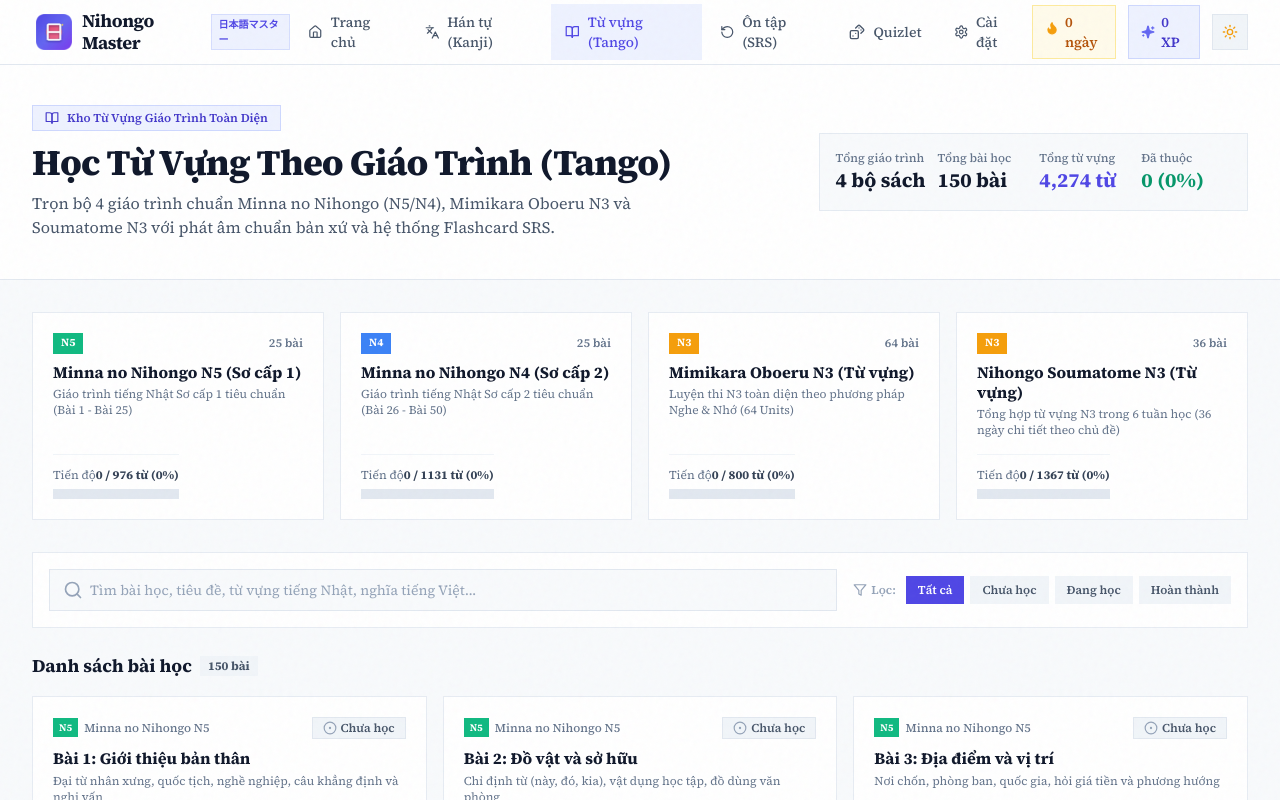
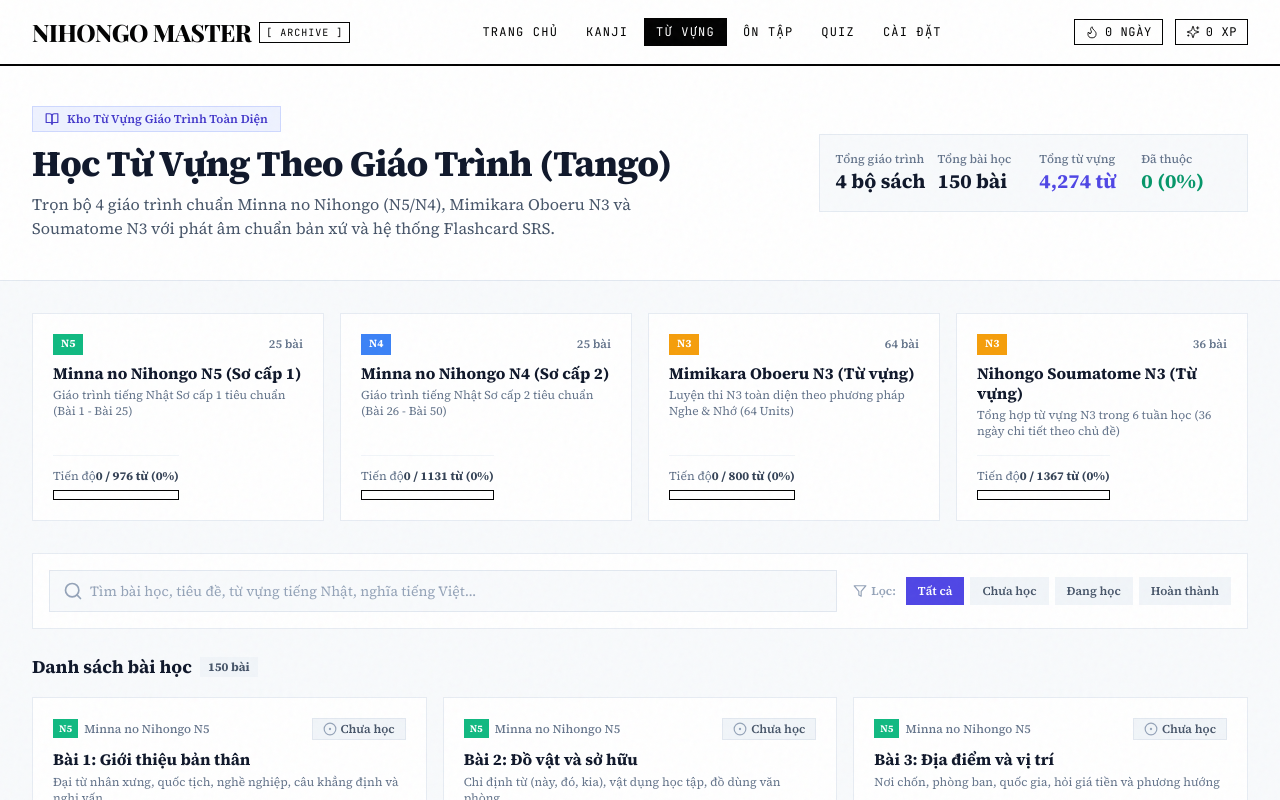
Before and after one commit to Vang-2812/nihongo-master, a Next.js app: page /tango in a window 1280 px wide. Shown: the top 800 px of the page. Built offline with nearby package versions, Linux system fonts and the light colour scheme; a web font is replaced by a local one.

Commit message:
feat(ui): convert navbar, toast, progressbar, and modal to minimalist monochrome

```diff
--- a/src/components/layout/Navbar.tsx
+++ b/src/components/layout/Navbar.tsx
@@ -16,7 +16,6 @@
   Dices,
   Home,
 } from 'lucide-react';
-import ThemeToggle from '@/components/ui/ThemeToggle';
 
 export const Navbar: React.FC = () => {
   const pathname = usePathname();
@@ -36,38 +35,38 @@
     {
       href: '/',
       label: 'Trang chủ',
-      icon: <Home className="w-4 h-4" />,
+      icon: <Home className="w-4 h-4" strokeWidth={1.5} />,
       exact: true,
     },
     {
       href: '/kanji',
-      label: 'Hán tự (Kanji)',
-      icon: <Languages className="w-4 h-4" />,
+      label: 'Kanji',
+      icon: <Languages className="w-4 h-4" strokeWidth={1.5} />,
       exact: false,
     },
     {
       href: '/tango',
-      label: 'Từ vựng (Tango)',
-      icon: <BookOpen className="w-4 h-4" />,
+      label: 'Từ vựng',
+      icon: <BookOpen className="w-4 h-4" strokeWidth={1.5} />,
       exact: false,
     },
     {
       href: '/review',
-      label: 'Ôn tập (SRS)',
-      icon: <RotateCcw className="w-4 h-4" />,
+      label: 'Ôn tập',
+      icon: <RotateCcw className="w-4 h-4" strokeWidth={1.5} />,
       badge: dueCount > 0 ? dueCount : undefined,
       exact: true,
     },
     {
       href: '/review/quiz',
-      label: 'Quizlet',
-      icon: <Dices className="w-4 h-4" />,
+      label: 'Quiz',
+      icon: <Dices className="w-4 h-4" strokeWidth={1.5} />,
       exact: false,
     },
     {
       href: '/settings',
       label: 'Cài đặt',
-      icon: <Settings className="w-4 h-4" />,
+      icon: <Settings className="w-4 h-4" strokeWidth={1.5} />,
       exact: false,
     },
   ];
@@ -81,30 +80,21 @@
 
   return (
     <>
-      <header className="sticky top-0 z-40 w-full border-b border-slate-200 dark:border-slate-800 bg-white/80 dark:bg-slate-900/80 backdrop-blur-md transition-colors">
+      <header className="sticky top-0 z-40 w-full border-b-2 border-black bg-white">
         <div className="max-w-7xl mx-auto px-4 sm:px-6 lg:px-8">
           <div className="flex items-center justify-between h-16">
-            {/* Logo */}
+            {/* Brand */}
             <div className="flex items-center gap-3">
               <Link
                 href="/"
-                className="flex items-center gap-2.5 group focus:outline-none focus:ring-2 focus:ring-indigo-500 rounded-lg p-1"
+                className="flex items-center group focus:outline-none focus:ring-2 focus:ring-black"
               >
-                <img
-                  src="/icons/icon-192x192.png"
-                  alt="Nihongo Master Logo"
-                  className="w-9 h-9 rounded-xl shadow-md shadow-indigo-500/20 group-hover:scale-105 transition-transform"
-                />
-                <div className="flex flex-col">
-                  <div className="flex items-center gap-1.5">
-                    <span className="font-bold text-lg text-slate-900 dark:text-white tracking-tight leading-tight">
-                      Nihongo Master
-                    </span>
-                    <span className="hidden sm:inline-block px-1.5 py-0.5 text-[10px] font-semibold bg-indigo-50 dark:bg-indigo-950/60 text-indigo-600 dark:text-indigo-400 rounded border border-indigo-200/60 dark:border-indigo-800/60">
-                      日本語マスター
-                    </span>
-                  </div>
-                </div>
+                <span className="font-serif tracking-tight font-extrabold text-xl sm:text-2xl text-black">
+                  NIHONGO MASTER
+                </span>
+                <span className="font-mono text-[10px] tracking-widest uppercase border border-black px-1.5 py-0.5 ml-2 text-black">
+                  [ ARCHIVE ]
+                </span>
               </Link>
             </div>
 
@@ -116,16 +106,19 @@
                   <Link
                     key={link.href}
                     href={link.href}
-                    className={`relative flex items-center gap-2 px-3.5 py-2 rounded-lg text-sm font-medium transition-all ${
+                    className={`font-mono text-xs uppercase tracking-widest px-3 py-1.5 transition-colors duration-100 flex items-center gap-1.5 ${
                       active
-                        ? 'bg-indigo-50 dark:bg-indigo-950/70 text-indigo-600 dark:text-indigo-400 shadow-sm'
-                        : 'text-slate-600 dark:text-slate-300 hover:text-slate-900 dark:hover:text-white hover:bg-slate-100 dark:hover:bg-slate-800'
+                        ? 'bg-black text-white'
+                        : 'text-black hover:bg-muted'
                     }`}
                   >
-                    {link.icon}
                     <span>{link.label}</span>
                     {link.badge !== undefined && (
-                      <span className="inline-flex items-center justify-center px-1.5 py-0.5 text-xs font-bold leading-none text-white bg-rose-500 rounded-full animate-pulse shadow-sm shadow-rose-500/30">
+                      <span
+                        className={`text-[10px] font-mono border px-1 py-0.2 ml-1 ${
+                          active ? 'border-white text-white' : 'border-black text-black'
+                        }`}
+                      >
                         {link.badge > 99 ? '99+' : link.badge}
                       </span>
                     )}
@@ -138,34 +131,31 @@
             <div className="flex items-center gap-2 sm:gap-3">
               {/* Streak Badge */}
               <div
-                className="flex items-center gap-1.5 px-3 py-1.5 rounded-full bg-amber-50 dark:bg-amber-950/40 border border-amber-200/80 dark:border-amber-800/60 text-amber-700 dark:text-amber-400 text-xs sm:text-sm font-semibold shadow-xs"
+                className="flex items-center gap-1.5 px-2.5 py-1 border border-black bg-white text-black font-mono text-xs uppercase tracking-wider"
                 title={`Chuỗi học liên tục: ${streak} ngày`}
               >
-                <Flame className="w-4 h-4 text-amber-500 fill-amber-500 animate-bounce" />
-                <span>{streak} ngày</span>
+                <Flame className="w-3.5 h-3.5 stroke-[1.5]" />
+                <span>{streak} NGÀY</span>
               </div>
 
               {/* XP Badge */}
               <div
-                className="flex items-center gap-1.5 px-3 py-1.5 rounded-full bg-indigo-50 dark:bg-indigo-950/40 border border-indigo-200/80 dark:border-indigo-800/60 text-indigo-700 dark:text-indigo-300 text-xs sm:text-sm font-semibold shadow-xs"
+                className="flex items-center gap-1.5 px-2.5 py-1 border border-black bg-white text-black font-mono text-xs uppercase tracking-wider"
                 title={`Tổng kinh nghiệm: ${totalXp} XP`}
               >
-                <Sparkles className="w-4 h-4 text-indigo-500 fill-indigo-500" />
+                <Sparkles className="w-3.5 h-3.5 stroke-[1.5]" />
                 <span>{totalXp} XP</span>
               </div>
-
-              {/* Theme Toggle Button */}
-              <ThemeToggle />
 
               {/* Mobile hamburger toggle */}
               <button
                 type="button"
                 onClick={() => setMobileMenuOpen(!mobileMenuOpen)}
-                className="lg:hidden p-2 rounded-lg text-slate-600 dark:text-slate-300 hover:text-slate-900 dark:hover:text-white hover:bg-slate-100 dark:hover:bg-slate-800 focus:outline-none focus:ring-2 focus:ring-indigo-500 transition-colors"
+                className="lg:hidden p-1.5 border border-black text-black hover:bg-black hover:text-white transition-colors duration-100 focus:outline-none focus:ring-2 focus:ring-black"
                 aria-label="Mở menu điều hướng"
                 aria-expanded={mobileMenuOpen}
               >
-                {mobileMenuOpen ? <X className="w-6 h-6" /> : <Menu className="w-6 h-6" />}
+                {mobileMenuOpen ? <X className="w-5 h-5 stroke-[1.5]" /> : <Menu className="w-5 h-5 stroke-[1.5]" />}
               </button>
             </div>
           </div>
@@ -173,7 +163,7 @@
 
         {/* Mobile dropdown drawer menu */}
         {mobileMenuOpen && (
-          <div className="lg:hidden border-t border-slate-200 dark:border-slate-800 bg-white/95 dark:bg-slate-900/95 backdrop-blur-md px-4 pt-3 pb-5 space-y-1">
+          <div className="lg:hidden border-t border-black bg-white px-4 py-3 space-y-1 rounded-none shadow-none">
             {navLinks.map((link) => {
               const active = isLinkActive(link.href, link.exact);
               return (
@@ -181,56 +171,54 @@
                   key={link.href}
                   href={link.href}
                   onClick={() => setMobileMenuOpen(false)}
-                  className={`flex items-center justify-between px-4 py-2.5 rounded-xl text-sm font-medium transition-colors ${
+                  className={`flex items-center justify-between px-3 py-2 font-mono text-xs uppercase tracking-widest rounded-none transition-colors duration-100 ${
                     active
-                      ? 'bg-indigo-50 dark:bg-indigo-950/80 text-indigo-600 dark:text-indigo-400 font-semibold'
-                      : 'text-slate-700 dark:text-slate-300 hover:bg-slate-100 dark:hover:bg-slate-800'
+                      ? 'bg-black text-white'
+                      : 'text-black hover:bg-muted'
                   }`}
                 >
-                  <div className="flex items-center gap-3">
+                  <div className="flex items-center gap-2.5">
                     {link.icon}
                     <span>{link.label}</span>
                   </div>
                   {link.badge !== undefined && (
-                    <span className="inline-flex items-center justify-center px-2 py-0.5 text-xs font-bold leading-none text-white bg-rose-500 rounded-full">
-                      {link.badge} thẻ đến hạn
+                    <span
+                      className={`text-[10px] font-mono border px-1.5 py-0.5 ${
+                        active ? 'border-white text-white' : 'border-black text-black'
+                      }`}
+                    >
+                      {link.badge} ĐẾN HẠN
                     </span>
                   )}
                 </Link>
               );
             })}
-
-            {/* Mobile Theme Switcher Row */}
-            <div className="pt-3 mt-3 border-t border-slate-100 dark:border-slate-800 flex items-center justify-between px-2">
-              <span className="text-xs font-semibold text-slate-600 dark:text-slate-400">Chế độ giao diện:</span>
-              <ThemeToggle variant="segmented" />
-            </div>
           </div>
         )}
       </header>
 
       {/* Mobile Bottom Navigation Bar for quick access */}
-      <nav aria-label="Điều hướng nhanh" className="lg:hidden fixed bottom-0 left-0 right-0 z-40 bg-white/95 dark:bg-slate-900/95 backdrop-blur-md border-t border-slate-200 dark:border-slate-800 px-2 py-1.5 flex justify-around items-center">
+      <nav aria-label="Điều hướng nhanh" className="lg:hidden fixed bottom-0 left-0 right-0 z-40 bg-white border-t border-black px-1 py-1.5 flex justify-around items-center rounded-none shadow-none">
         {navLinks.slice(0, 5).map((link) => {
           const active = isLinkActive(link.href, link.exact);
           return (
             <Link
               key={link.href}
               href={link.href}
-              className={`relative flex flex-col items-center justify-center py-1 px-2.5 rounded-lg text-[11px] font-medium transition-colors ${
+              className={`relative flex flex-col items-center justify-center py-1 px-2 font-mono text-[10px] uppercase tracking-wider transition-colors duration-100 rounded-none ${
                 active
-                  ? 'text-indigo-600 dark:text-indigo-400 font-bold'
-                  : 'text-slate-500 dark:text-slate-400 hover:text-slate-900 dark:hover:text-slate-100'
+                  ? 'bg-black text-white'
+                  : 'text-black hover:bg-muted'
               }`}
             >
               <div className="relative">
                 {link.icon}
                 {link.badge !== undefined && (
-                  <span className="absolute -top-1.5 -right-2 w-2.5 h-2.5 bg-rose-500 rounded-full ring-2 ring-white dark:ring-slate-900" />
+                  <span className="absolute -top-1 -right-1.5 w-2 h-2 bg-black border border-white" />
                 )}
               </div>
-              <span className="mt-0.5 truncate max-w-[60px]">
-                {link.href === '/' ? 'Trang chủ' : link.label.split(' ')[0]}
+              <span className="mt-0.5 truncate max-w-[64px]">
+                {link.label}
               </span>
             </Link>
           );
--- a/src/components/ui/ProgressBar.tsx
+++ b/src/components/ui/ProgressBar.tsx
@@ -12,46 +12,26 @@
   animated?: boolean;
 }
 
-const variantStyles: Record<string, string> = {
-  primary: 'bg-indigo-600 dark:bg-indigo-500',
-  success: 'bg-emerald-500 dark:bg-emerald-400',
-  emerald: 'bg-emerald-500 dark:bg-emerald-400',
-  warning: 'bg-amber-500 dark:bg-amber-400',
-  amber: 'bg-amber-500 dark:bg-amber-400',
-  danger: 'bg-rose-500 dark:bg-rose-400',
-  purple: 'bg-purple-600 dark:bg-purple-500',
-  blue: 'bg-blue-600 dark:bg-blue-500',
-};
-
-const sizeStyles: Record<string, string> = {
-  xs: 'h-1.5',
-  sm: 'h-2.5',
-  md: 'h-3.5',
-  lg: 'h-5',
-};
-
 export const ProgressBar: React.FC<ProgressBarProps> = ({
   value,
   max = 100,
   label,
   showPercentage = false,
-  variant = 'primary',
-  size = 'md',
+  variant,
+  size,
   className = '',
   barClassName = '',
   animated = false,
 }) => {
   const safeMax = max > 0 ? max : 100;
   const percentage = Math.min(100, Math.max(0, Math.round((value / safeMax) * 100)));
-  const barColor = variantStyles[variant] || variantStyles.primary;
-  const barHeight = sizeStyles[size] || sizeStyles.md;
 
   return (
     <div className={`w-full ${className}`}>
       {(label || showPercentage) && (
-        <div className="flex justify-between items-center mb-1 text-sm font-medium text-slate-700 dark:text-slate-300">
+        <div className="flex justify-between items-center mb-1.5 font-mono text-xs uppercase tracking-wider text-black">
           {label && <span>{label}</span>}
-          {showPercentage && <span className="ml-auto text-xs font-semibold text-slate-500 dark:text-slate-400">{percentage}%</span>}
+          {showPercentage && <span className="ml-auto font-bold">{percentage}%</span>}
         </div>
       )}
       <div
@@ -59,12 +39,10 @@
         aria-valuenow={value}
         aria-valuemin={0}
         aria-valuemax={safeMax}
-        className={`w-full overflow-hidden rounded-full bg-slate-200 dark:bg-slate-700/60 ${barHeight}`}
+        className="w-full border border-black bg-white h-2 sm:h-2.5 overflow-hidden rounded-none"
       >
         <div
-          className={`${barHeight} rounded-full transition-all duration-500 ease-out ${barColor} ${
-            animated ? 'animate-pulse' : ''
-          } ${barClassName}`}
+          className={`bg-black h-full transition-all duration-100 ${barClassName}`}
           style={{ width: `${percentage}%` }}
         />
       </div>
--- a/src/components/ui/ToastContainer.tsx
+++ b/src/components/ui/ToastContainer.tsx
@@ -2,7 +2,6 @@
 
 import React from 'react';
 import { useToastStore, ToastItem } from '@/stores/toastStore';
-import { CheckCircle2, AlertCircle, Info, X } from 'lucide-react';
 
 export const ToastContainer: React.FC = () => {
   const { toasts, removeToast } = useToastStore();
@@ -27,60 +26,37 @@
   onDismiss: () => void;
 }
 
-const ToastCard: React.FC<ToastCardProps> = ({ item, onDismiss }) => {
-  const getVariantConfig = () => {
-    switch (item.type) {
+const getBadgeText = (type: string) => {
+  switch (type) {
     case 'success':
-        return {
-          icon: <CheckCircle2 className="w-5 h-5 text-emerald-500 flex-shrink-0" />,
-          border: 'border-emerald-500/30 dark:border-emerald-500/40',
-          bg: 'bg-white dark:bg-slate-900',
-          bar: 'bg-emerald-500',
-        };
+      return '[ SUCCESS ]';
     case 'error':
-        return {
-          icon: <AlertCircle className="w-5 h-5 text-rose-500 flex-shrink-0" />,
-          border: 'border-rose-500/30 dark:border-rose-500/40',
-          bg: 'bg-white dark:bg-slate-900',
-          bar: 'bg-rose-500',
-        };
+      return '[ ERROR ]';
     case 'warning':
-        return {
-          icon: <AlertCircle className="w-5 h-5 text-amber-500 flex-shrink-0" />,
-          border: 'border-amber-500/30 dark:border-amber-500/40',
-          bg: 'bg-white dark:bg-slate-900',
-          bar: 'bg-amber-500',
-        };
+      return '[ WARNING ]';
     case 'info':
     default:
-
-        return {
-          icon: <Info className="w-5 h-5 text-indigo-500 flex-shrink-0" />,
-          border: 'border-indigo-500/30 dark:border-indigo-500/40',
-          bg: 'bg-white dark:bg-slate-900',
-          bar: 'bg-indigo-500',
-        };
+      return '[ INFO ]';
   }
 };
 
-  const config = getVariantConfig();
-
+const ToastCard: React.FC<ToastCardProps> = ({ item, onDismiss }) => {
   return (
     <div
       role="alert"
-      className={`pointer-events-auto flex items-start gap-3 p-3.5 rounded-xl border shadow-lg backdrop-blur-md transition-all duration-300 transform translate-y-0 opacity-100 ${config.bg} ${config.border}`}
+      className="pointer-events-auto flex items-start justify-between gap-3 bg-white border-2 border-black p-4 text-black font-mono text-xs shadow-none rounded-none transition-all duration-100"
     >
-      <div className="pt-0.5">{config.icon}</div>
-      <div className="flex-1 text-sm font-medium text-slate-800 dark:text-slate-100 break-words">
-        {item.message}
+      <div className="flex flex-col gap-1 flex-1">
+        <span className="font-bold tracking-wider">{getBadgeText(item.type)}</span>
+        <div className="break-words leading-relaxed">{item.message}</div>
       </div>
       <button
         type="button"
         onClick={onDismiss}
-        className="rounded-lg p-1 text-slate-400 hover:text-slate-600 hover:bg-slate-100 dark:hover:text-slate-200 dark:hover:bg-slate-800 transition-colors -mr-1 -mt-1"
+        className="border border-black px-1.5 py-0.5 font-mono text-xs hover:bg-black hover:text-white transition-colors duration-100 -mr-1 -mt-1 flex-shrink-0"
         aria-label="Đóng thông báo"
       >
-        <X className="w-4 h-4" />
+        [ X ]
       </button>
     </div>
   );
```
Also changed, not shown: src/components/ui/Modal.tsx (+13 -18 lines). Lines whose indentation alone changed are shown as unchanged.
